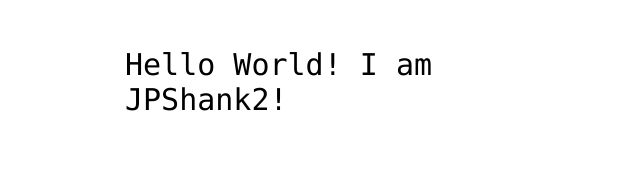
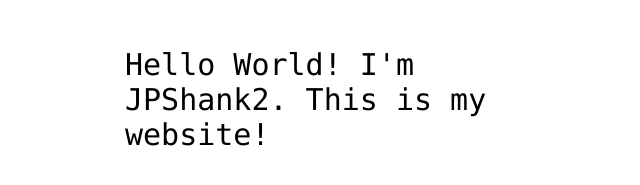
Before and after one commit to jpshank2/hello-world, a plain HTML site: page index.html in a window 1280 px wide. Shown: the part 341-526 px from the top of the page, without its empty margins (315-955 px from the left). Drawn offline with Linux system fonts and the light colour scheme.

Commit message:
Update index.html

```diff
--- a/index.html
+++ b/index.html
@@ -12,7 +12,7 @@
 <img src="https://octodex.github.com/images/daftpunktocat-thomas.gif" id="octocat" alt="octocat-gif" />
 
 <!-- Change this code here by copy and pasting your template on line 15 -->
-<p>Hello World! I am JPShank2!</p>
+<p>Hello World! I'm JPShank2. This is my website!</p>
 
 </body>
 </html>
```
